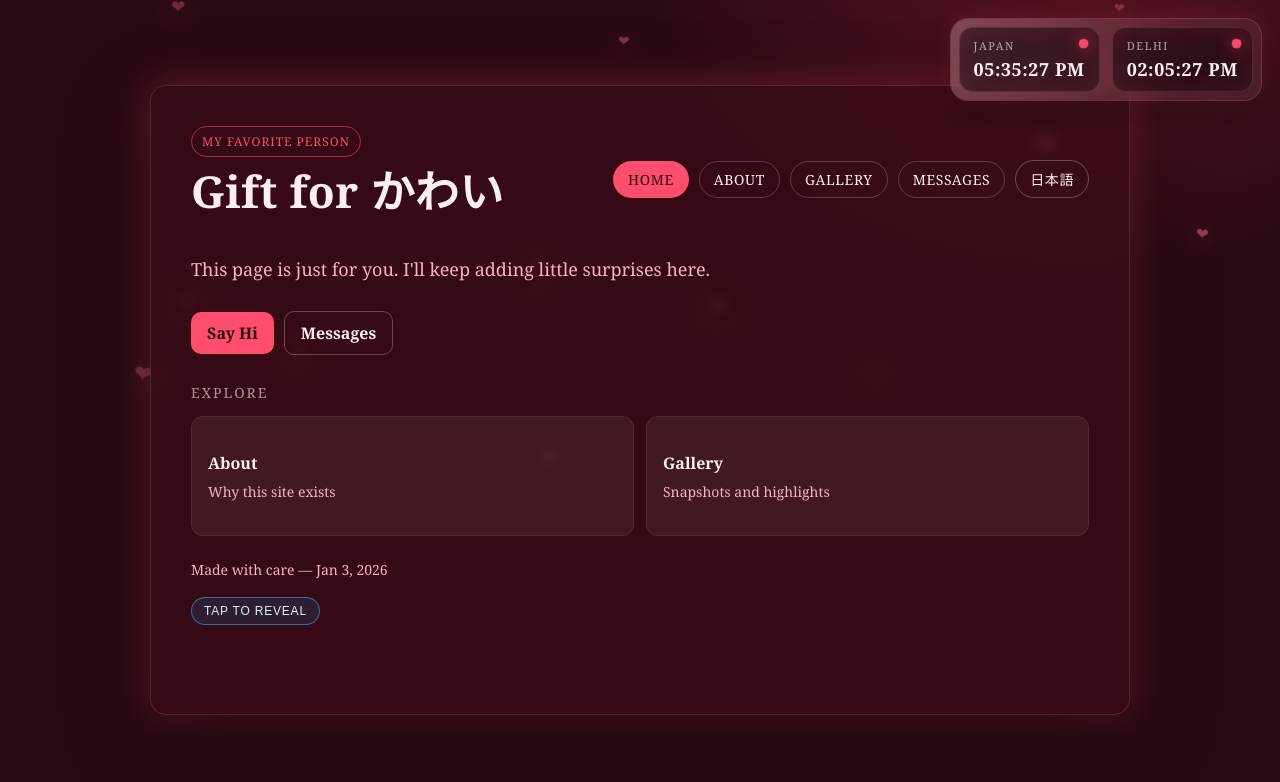
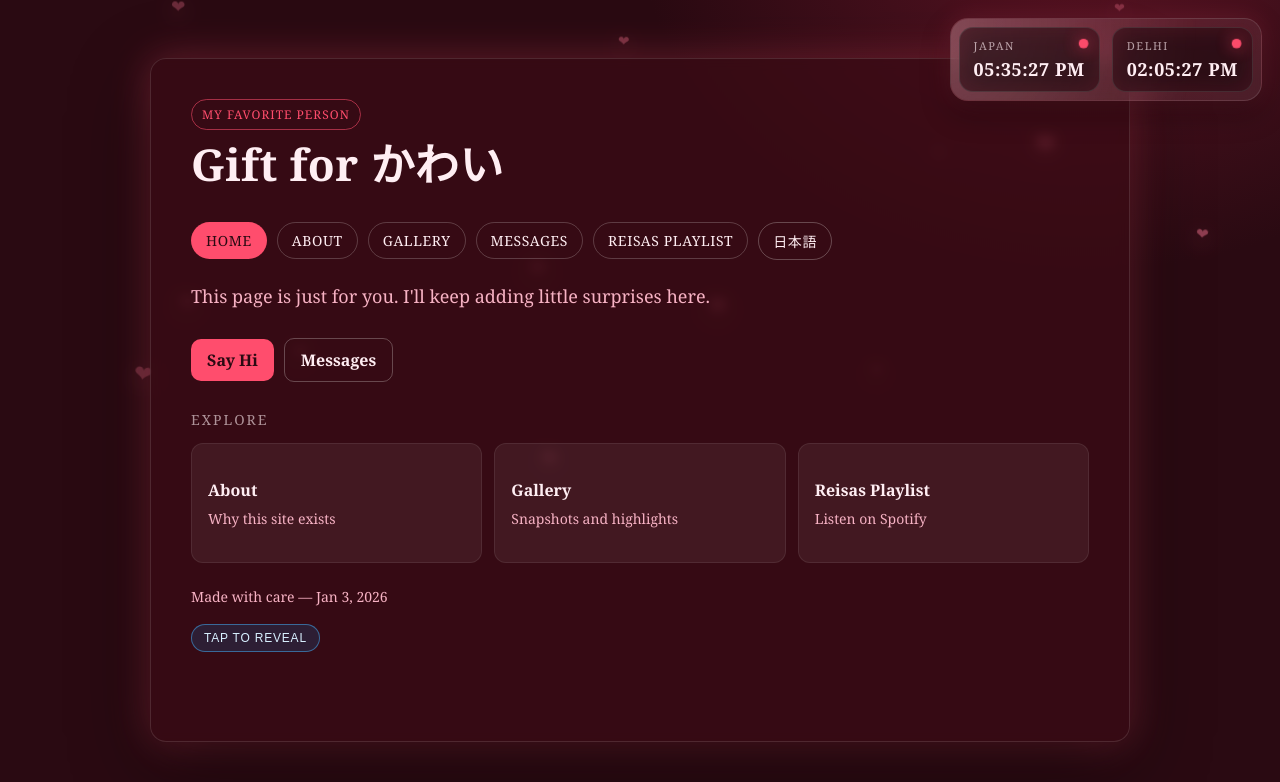
Before and after one commit to SAKUTAWEB/Sakutaweb.github.io, a plain HTML site: page index.html in a window 1280 px wide. Drawn offline with Linux system fonts and the light colour scheme.

Commit message:
Add files via upload

```diff
--- a/index.html
+++ b/index.html
@@ -39,6 +39,7 @@
             <a class="nav-link" href="about.html" data-en="About" data-ja="紹介">About</a>
             <a class="nav-link" href="gallery.html" data-en="Gallery" data-ja="ギャラリー">Gallery</a>
             <a class="nav-link" href="messages.html" data-en="Messages" data-ja="メッセージ">Messages</a>
+            <a class="nav-link" href="https://open.spotify.com/playlist/0ZlRF1kKiwDrnDu6OejnEj?si=b32515e6f5614040" target="_blank" rel="noreferrer" data-en="Reisas Playlist" data-ja="??????????">Reisas Playlist</a>
             <button class="nav-link ghost" type="button" id="langToggle">???</button>
         </nav>
     </header>
@@ -61,6 +62,10 @@
                 <strong data-en="Gallery" data-ja="ギャラリー">Gallery</strong>
                 <span data-en="Snapshots and highlights" data-ja="小さな思い出のスナップ">Snapshots and highlights</span>
             </a>
+            <a class="panel" href="https://open.spotify.com/playlist/0ZlRF1kKiwDrnDu6OejnEj?si=b32515e6f5614040" target="_blank" rel="noreferrer">
+                <strong data-en="Reisas Playlist" data-ja="??????????">Reisas Playlist</strong>
+                <span data-en="Listen on Spotify" data-ja="Spotify???">Listen on Spotify</span>
+            </a>
         </div>
     </section>
     <div class="footer" data-en="Made with care — Jan 3, 2026" data-ja="心をこめて — 2026年1月3日">Made with care — Jan 3, 2026</div>
```
